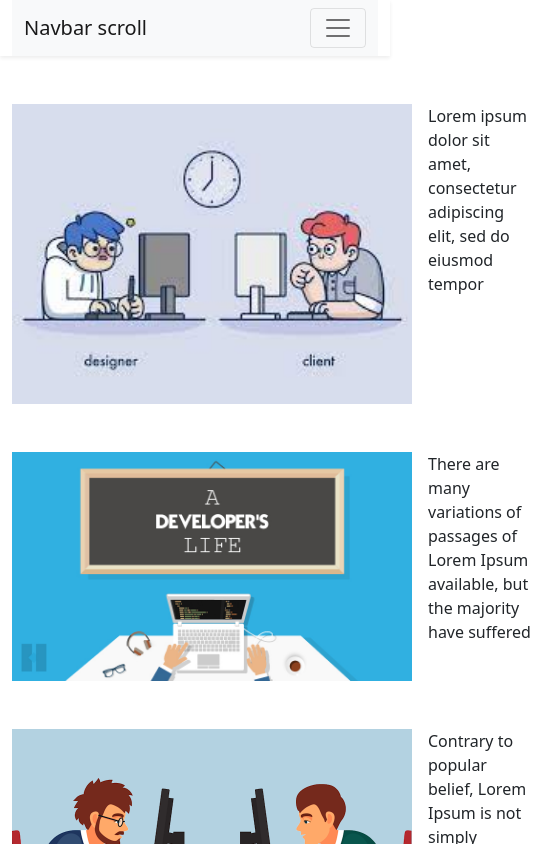
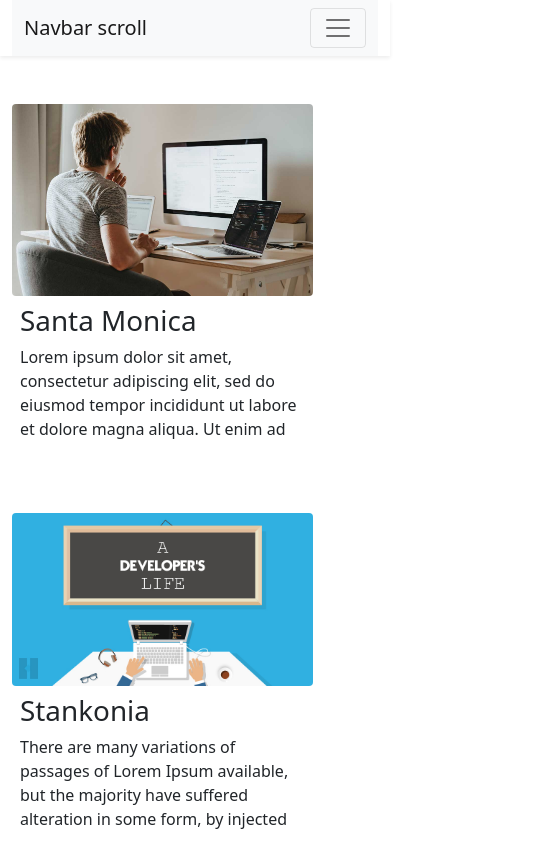
Before and after one commit to golamrabbi151/blog-frontend-app, a React (Create React App) app: page / in a window 390 px wide. Shown: the top 844 px of the page, 535 px wide, since content can reach past the window. Built offline with nearby package versions, Linux system fonts and the light colour scheme.

Commit message:
Post responsive.

```diff
--- a/src/components/header/navBar.js
+++ b/src/components/header/navBar.js
@@ -10,7 +10,7 @@ import {
 
 function NavBar() {
   return (
-    <div className="container-fluid shadow-sm" sticky="top">
+    <div className="container-fluid shadow-sm sticky-top">
       <Navbar bg="light" expand="lg">
         <Container>
           <Navbar.Brand href="#">Navbar scroll</Navbar.Brand>
--- a/src/components/post/postList.js
+++ b/src/components/post/postList.js
@@ -1,31 +1,23 @@
 import React from "react";
+import "./style.css";
 
 function PostList(params) {
   const post = params.value;
   return (
-    <div className="d-flex pt-5">
-      <div className="flex-shrink-0">
+    <div className="row pt-5">
+      <div className="col-md-5 ">
         <img
+          className="rounded float-start"
           src={`/image/${post.image}`}
           alt="..."
-          style={{ width: "400px" }}
+          style={{ maxWidth: "100%" }}
         />
       </div>
-      <div className="flex-grow-1 ms-3">
-        <p
-          style={{
-            // whiteSpace: "nowrap",
-            overflow: "hidden",
-            textOverflow: "ellipsis",
-            // maxWidth: "200px",
-            height: "196px",
-          }}
-        >
-          {post.descriptions}{" "}
-          <button type="button" className="btn btn-primary btn-sm">
-            more..
-          </button>
-        </p>
+      <div className="col-md-7">
+        <div className="p-2">
+          <h1>{post.title}</h1>
+          <p className="post-short-description">{post.descriptions}</p>
+        </div>
       </div>
     </div>
   );
--- /dev/null
+++ b/src/components/post/style.css
@@ -0,0 +1,5 @@
+.post-short-description {
+  overflow: hidden;
+  text-overflow: ellipsis;
+  height: 96px;
+}
--- a/src/static/data/data.js
+++ b/src/static/data/data.js
@@ -2,7 +2,7 @@ let Posts = [
   {
     id: 1,
     title: "Santa Monica",
-    image: "1.jpeg",
+    image: "1.jpg",
     like: 1995,
     descriptions:
       "Lorem ipsum dolor sit amet, consectetur adipiscing elit, sed do eiusmod tempor incididunt ut labore et dolore magna aliqua. Ut enim ad minim veniam, quis nostrud exercitation ullamco laboris nisi ut aliquip ex ea commodo consequat. Duis aute irure dolor in reprehenderit in voluptate velit esse cillum dolore eu fugiat nulla pariatur. Excepteur sint occaecat cupidatat non proident, sunt in culpa qui officia deserunt mollit anim id est laborum.",
```
Also changed, not shown: public/image/1.jpeg (deleted), public/image/1.jpg (added).
